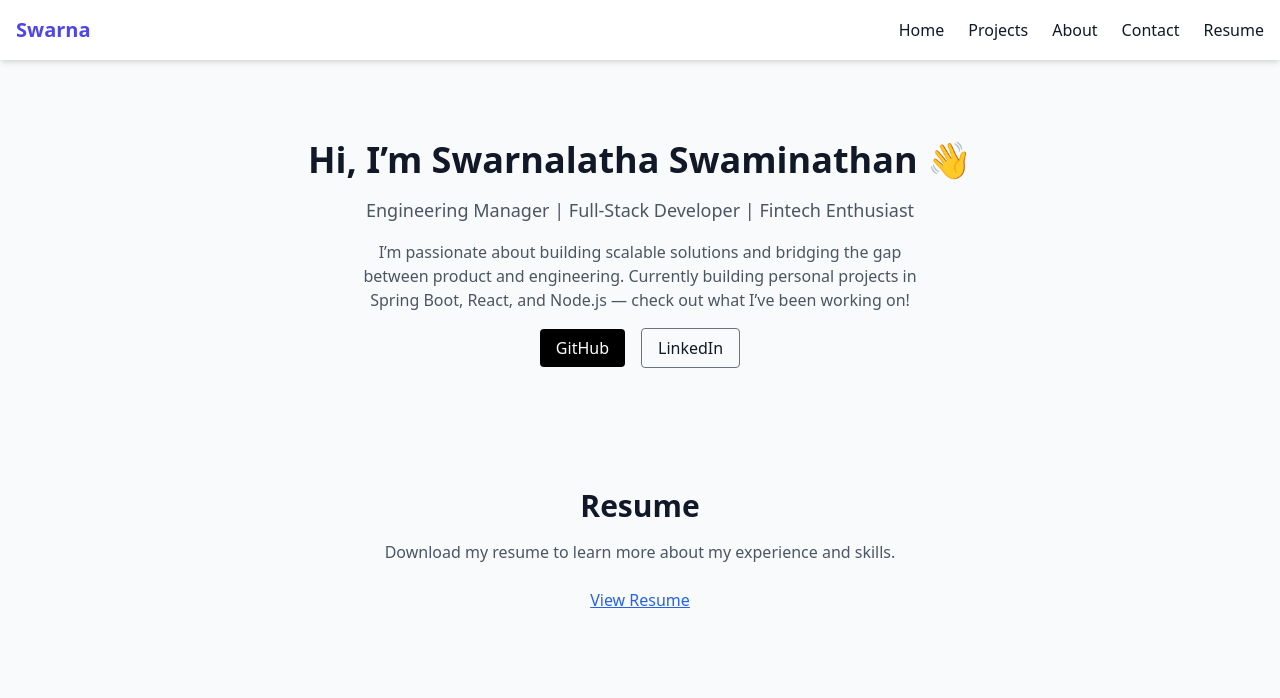
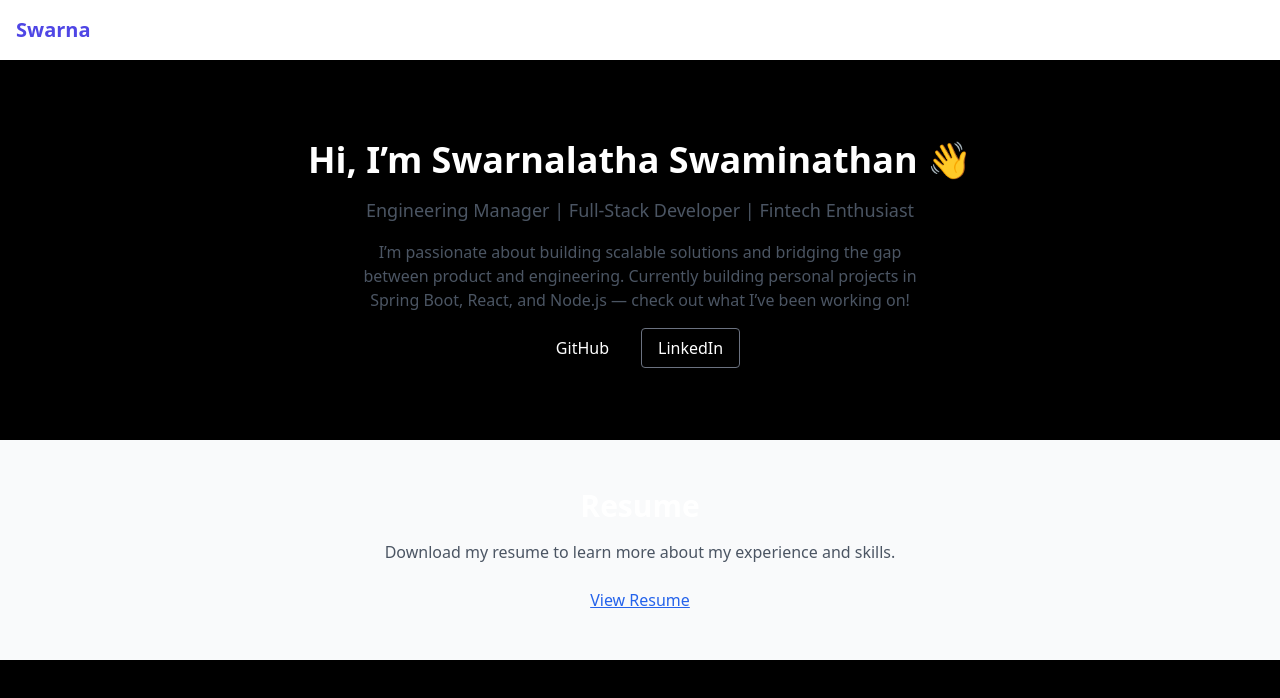
Before and after one commit to swarna73/swarna-portfolio, a React (Vite) app: page / in a window 1280 px wide. Shown: the top 698 px of the page. Built offline with nearby package versions, Linux system fonts and the light colour scheme.

Commit message:
Switched portfolio theme to dark mode (black bg, white text)

```diff
--- a/src/App.jsx
+++ b/src/App.jsx
@@ -5,7 +5,7 @@
   const [section, setSection] = useState('home');
 
   return (
-    <div className="min-h-screen bg-gray-50 text-gray-900">
+<div className="min-h-screen bg-black text-white">
       {/* Navbar */}
       <nav className="flex justify-between items-center p-4 shadow-md bg-white">
         <h1 className="text-xl font-bold text-indigo-600">Swarna</h1>
```
